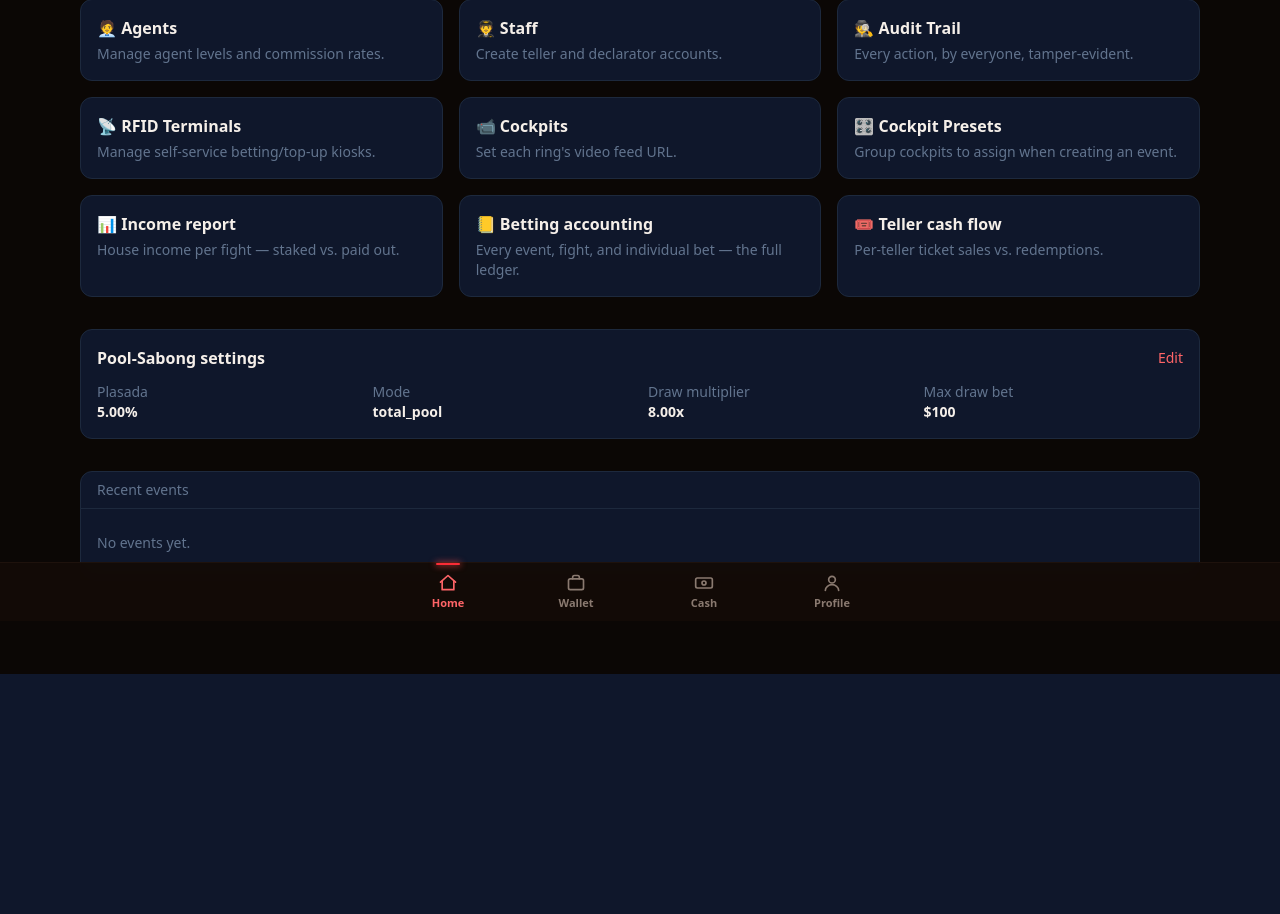
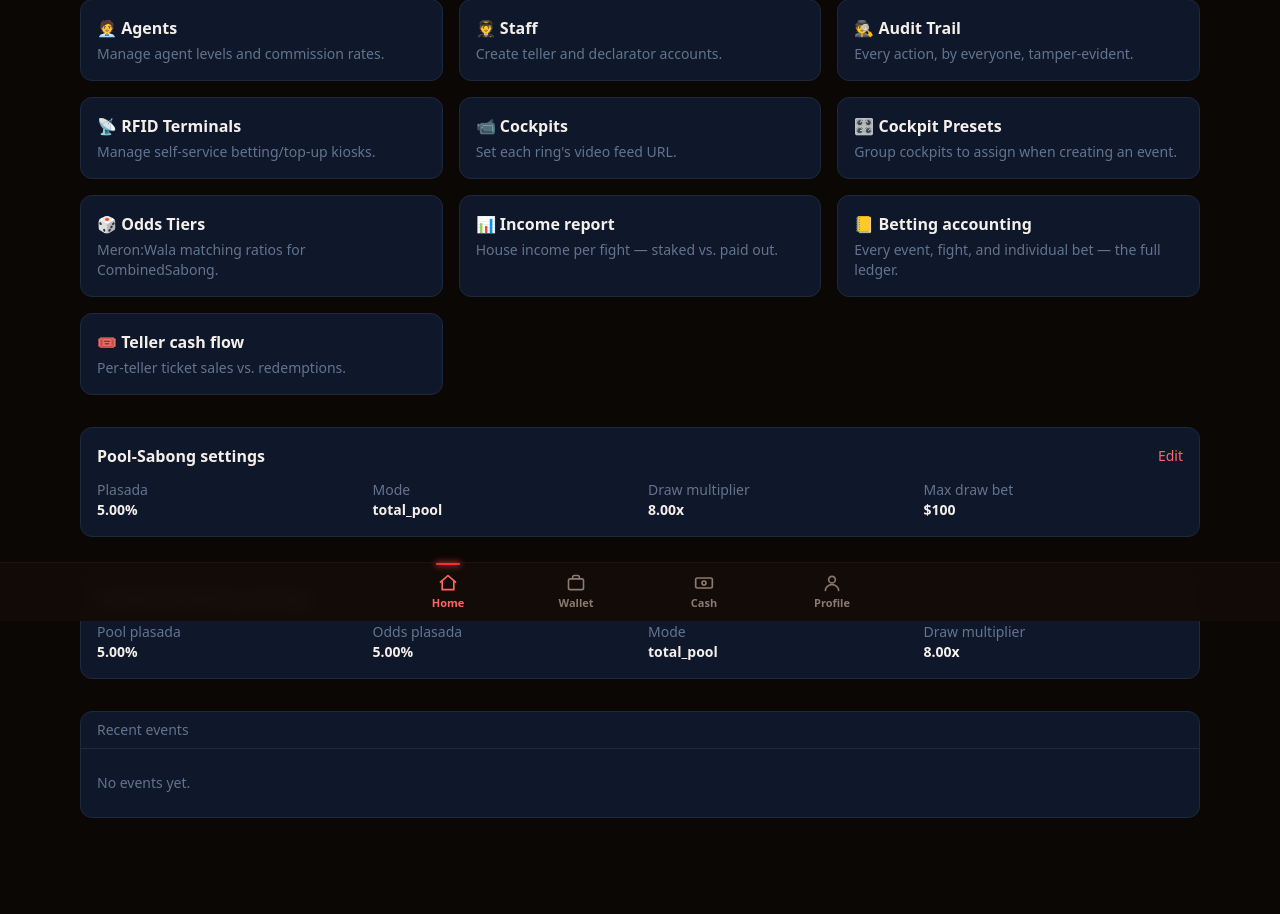
Before and after one commit to kimpoy010/rojo190, a Laravel app: page /superadmin in a window 1280 px wide. Shown: the part 179-1093 px from the top of the page. Before the commit the page ends 853 px from the top, so only its background shows below. Run offline with Laravel 12, Linux system fonts and the light colour scheme; a user stored in the database is signed in; data comes from the database, SQL or seed files in the repository; data that the repository does not hold is empty; style sheets or scripts are compiled from the project's sources; some libraries are stand-ins or nearby versions.

Commit message:
Surface CombinedSabong settings on the superadmin dashboard
Pool Sabong's settings card + Edit link was hardcoded on the
dashboard; there was no way to reach CombinedSabong's game-edit page
(odds_plasada, plasada, draw multiplier, etc.) from anywhere in the
UI. Adds a matching settings card for it, plus a dashboard quick-link
to the Odds Tiers page.

```diff
--- a/app/Http/Controllers/Superadmin/DashboardController.php
+++ b/app/Http/Controllers/Superadmin/DashboardController.php
@@ -13,7 +13,8 @@ class DashboardController extends Controller
     {
         $events = Event::orderByDesc('id')->limit(10)->get();
         $game = Game::where('game_name', 'pool-sabong')->first();
+        $combinedGame = Game::where('game_name', 'combined-sabong')->first();
 
-        return view('superadmin.dashboard', compact('events', 'game'));
+        return view('superadmin.dashboard', compact('events', 'game', 'combinedGame'));
     }
 }
--- a/resources/views/superadmin/dashboard.blade.php
+++ b/resources/views/superadmin/dashboard.blade.php
@@ -42,6 +42,10 @@
         <p class="font-semibold">🎛️ {{ __('Cockpit Presets') }}</p>
         <p class="text-sm text-slate-500 mt-1">{{ __('Group cockpits to assign when creating an event.') }}</p>
     </a>
+    <a href="{{ route('superadmin.odds-tiers.index') }}" class="rounded-xl border border-slate-800 bg-slate-900 p-4 hover:border-red-600 transition">
+        <p class="font-semibold">🎲 {{ __('Odds Tiers') }}</p>
+        <p class="text-sm text-slate-500 mt-1">{{ __('Meron:Wala matching ratios for CombinedSabong.') }}</p>
+    </a>
     <a href="{{ route('superadmin.reports.income') }}" class="rounded-xl border border-slate-800 bg-slate-900 p-4 hover:border-red-600 transition">
         <p class="font-semibold">📊 {{ __('Income report') }}</p>
         <p class="text-sm text-slate-500 mt-1">{{ __('House income per fight — staked vs. paid out.') }}</p>
@@ -71,6 +75,21 @@
     </div>
 @endif
 
+@if ($combinedGame)
+    <div class="rounded-xl border border-slate-800 bg-slate-900 p-4 mb-8">
+        <div class="flex items-center justify-between mb-3">
+            <h2 class="font-semibold">{{ __(':name settings', ['name' => $combinedGame->display_name]) }}</h2>
+            <a href="{{ route('superadmin.games.edit', $combinedGame) }}" class="text-sm text-red-400 hover:underline">{{ __('Edit') }}</a>
+        </div>
+        <dl class="grid grid-cols-2 md:grid-cols-4 gap-4 text-sm">
+            <div><dt class="text-slate-500">{{ __('Pool plasada') }}</dt><dd class="font-semibold">{{ $combinedGame->plasada }}%</dd></div>
+            <div><dt class="text-slate-500">{{ __('Odds plasada') }}</dt><dd class="font-semibold">{{ $combinedGame->odds_plasada ?? $combinedGame->plasada }}%</dd></div>
+            <div><dt class="text-slate-500">{{ __('Mode') }}</dt><dd class="font-semibold">{{ $combinedGame->plasada_mode }}</dd></div>
+            <div><dt class="text-slate-500">{{ __('Draw multiplier') }}</dt><dd class="font-semibold">{{ $combinedGame->draw_multiplier }}x</dd></div>
+        </dl>
+    </div>
+@endif
+
 <div class="rounded-xl border border-slate-800 bg-slate-900 divide-y divide-slate-800">
     <div class="px-4 py-2 text-sm text-slate-500">{{ __('Recent events') }}</div>
     @forelse ($events as $event)
```
